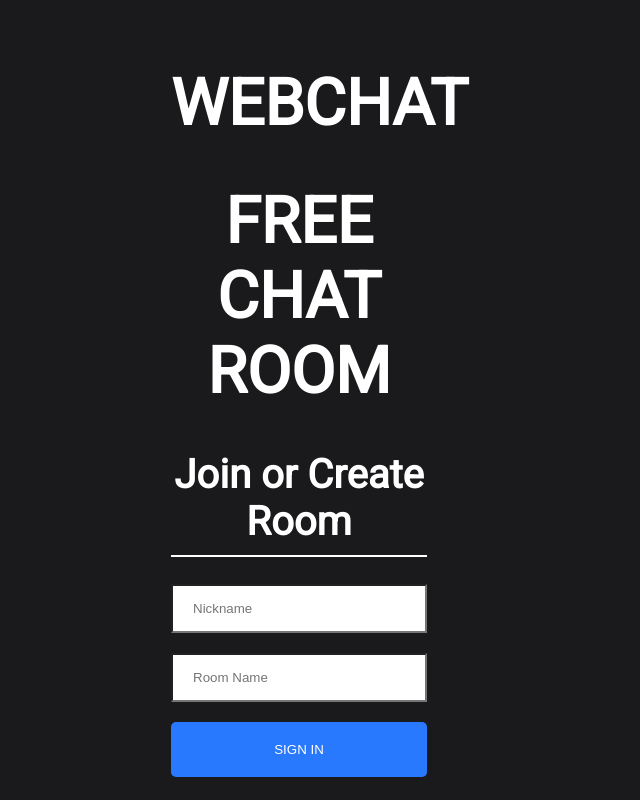
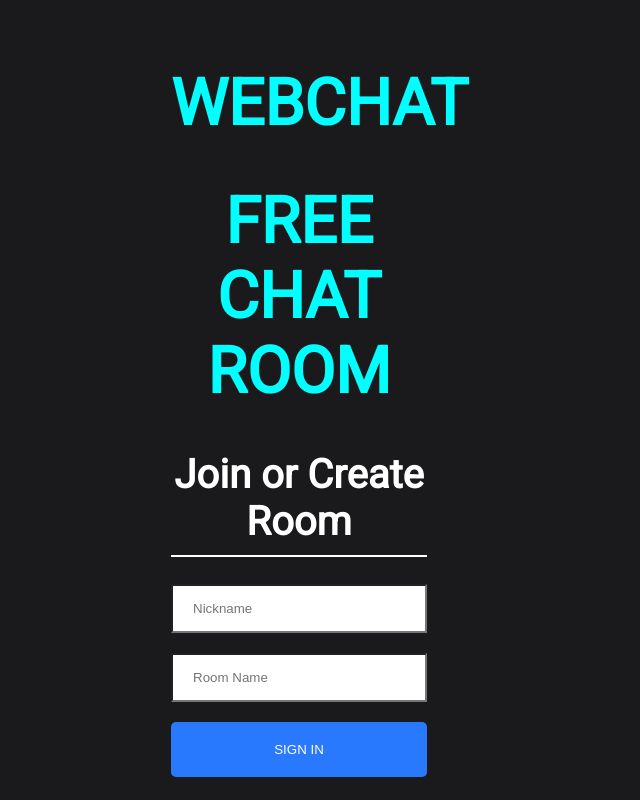
Before and after one commit to Senophyx/pocket-chat-client, a React (Create React App) app: page / in a window 1280 px wide. Shown: the whole page, without its empty margins (341-981 px from the left). Built offline with nearby package versions, Linux system fonts and the light colour scheme.

Commit message:
Update Join.css

```diff
--- a/src/components/Join/Join.css
+++ b/src/components/Join/Join.css
@@ -32,7 +32,7 @@ html, body {
 }
 
 .head_logo {
-  color: white;
+  color: #00FFFF;
   font-size: 4em;
 }
 
```
